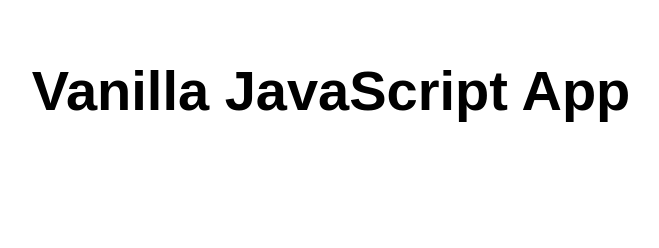
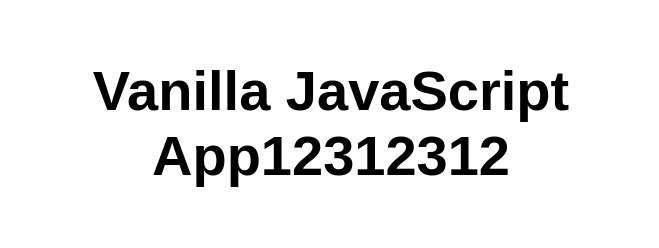
Before and after one commit to BalakumaranGunasekaran/teststaticwebapp, a website: page src/index.html in a window 1280 px wide. Shown: the whole page, without its empty margins (309-968 px from the left). Drawn offline with Linux system fonts and the light colour scheme.

Commit message:
Update index.html

```diff
--- a/src/index.html
+++ b/src/index.html
@@ -5,12 +5,12 @@
   <meta charset="UTF-8">
   <meta name="viewport" content="width=device-width, initial-scale=1.0">
   <link rel="stylesheet" href="styles.css">
-  <title>Vanilla JavaScript App - test</title>
+  <title>Vanilla JavaScript App - test12e12</title>
 </head>
 
 <body>
   <main>
-    <h1>Vanilla JavaScript App</h1>
+    <h1>Vanilla JavaScript App12312312</h1>
   </main>
 </body>
 
```
